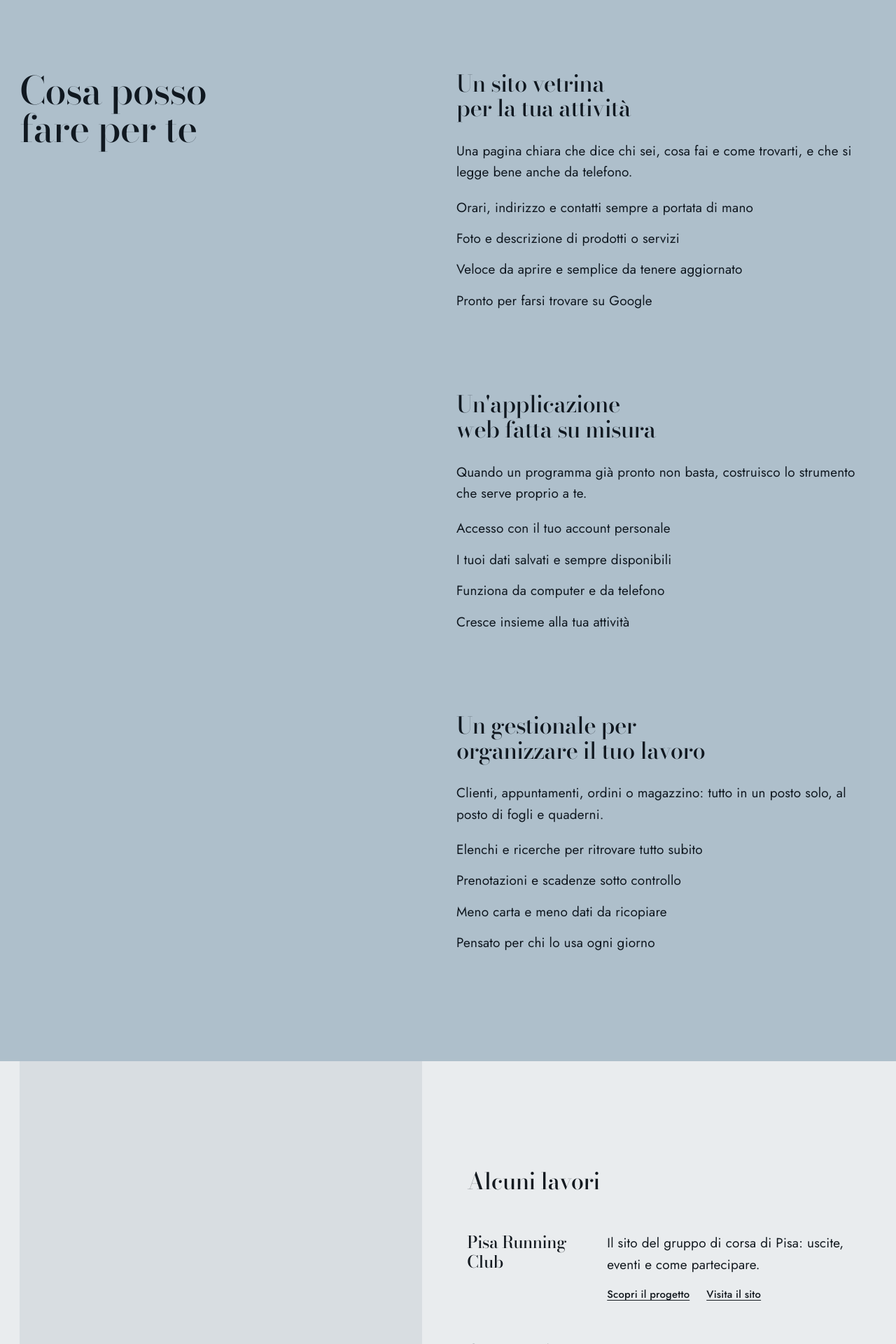
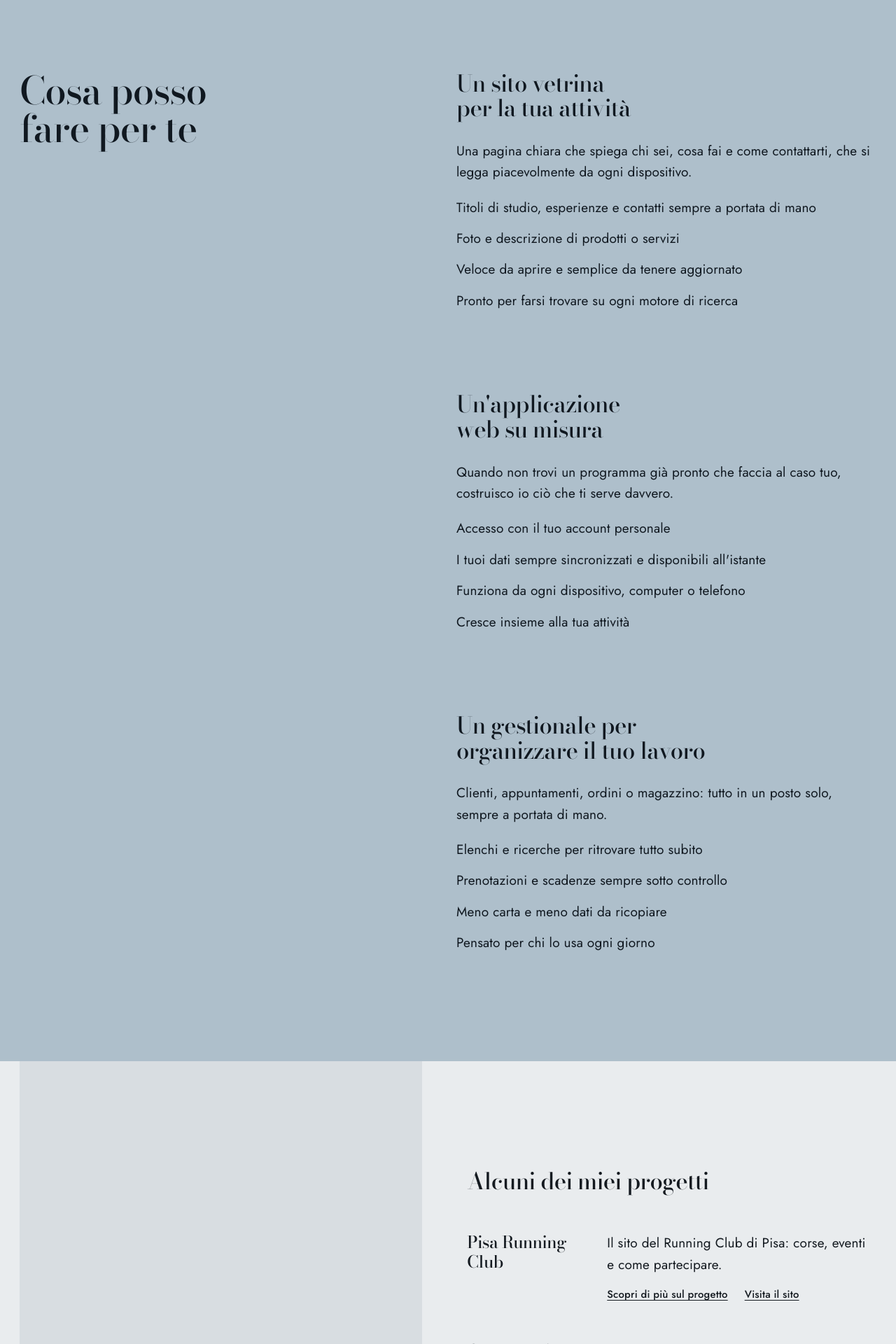
Before and after one commit to matteeoderosa/portfolio, a Next.js app: page / in a window 1280 px wide. Shown: the part 880-2800 px from the top of the page at 70% size. Built offline with nearby package versions, Linux system fonts and the light colour scheme; no server answers.

Commit message:
feat: nuovi testi, piede senza ruolo, CNAME per matteoderosa.it
Co-Authored-By: Claude Sonnet 5.5 <noreply@anthropic.com>

```diff
--- a/src/components/Footer.tsx
+++ b/src/components/Footer.tsx
@@ -2,16 +2,15 @@ import { site } from "@/content/site";
 
 export type FooterProps = {
   lang: "it" | "en";
-  labels: { copyright: string; github: string; role: string };
+  labels: { copyright: string; github: string };
 };
-
 
 export default function Footer({ lang, labels }: FooterProps) {
   return (
     <footer className="site-footer" lang={lang}>
       <div className="footer-line">
         <p>
-          {labels.role}. &copy; {new Date().getFullYear()} Matteo De Rosa. {labels.copyright}
+          &copy; {new Date().getFullYear()} Matteo De Rosa. {labels.copyright}
         </p>
         <a href={site.github} rel="noopener noreferrer">
           {labels.github}
--- a/src/content/dictionaries.ts
+++ b/src/content/dictionaries.ts
@@ -55,7 +55,7 @@ export type Dictionary = {
     mailSubject: string;
     mailBody: string;
   };
-  footer: { copyright: string; github: string; role: string };
+  footer: { copyright: string; github: string };
   a11y: {
     skip: string;
     navAria: string;
@@ -75,77 +75,77 @@ const it: Dictionary = {
     write: "Scrivimi",
   },
   home: {
-    title: "Creo siti e applicazioni web su misura",
+    title: "Siti e WebApps su misura",
     intro:
-      "Sono Matteo, sviluppatore web di Grosseto. Aiuto persone e piccole attività a portare online ciò che serve davvero, in modo semplice e curato.",
+      "Ciao! sono Matteo, sviluppatore web di Grosseto, a Pisa per motivi di studio. Aiuto persone e piccole attività a portare online ciò che serve davvero, in modo semplice e curato.",
     ctaProjects: "Guarda i progetti",
     servicesTitle: "Cosa posso fare per te",
     services: [
       {
         title: "Un sito vetrina per la tua attività",
-        text: "Una pagina chiara che dice chi sei, cosa fai e come trovarti, e che si legge bene anche da telefono.",
+        text: "Una pagina chiara che spiega chi sei, cosa fai e come contattarti, che si legga piacevolmente da ogni dispositivo.",
         items: [
-          "Orari, indirizzo e contatti sempre a portata di mano",
+          "Titoli di studio, esperienze e contatti sempre a portata di mano",
           "Foto e descrizione di prodotti o servizi",
           "Veloce da aprire e semplice da tenere aggiornato",
-          "Pronto per farsi trovare su Google",
+          "Pronto per farsi trovare su ogni motore di ricerca",
         ],
       },
       {
-        title: "Un'applicazione web fatta su misura",
-        text: "Quando un programma già pronto non basta, costruisco lo strumento che serve proprio a te.",
+        title: "Un'applicazione web su misura",
+        text: "Quando non trovi un programma già pronto che faccia al caso tuo, costruisco io ciò che ti serve davvero.",
         items: [
           "Accesso con il tuo account personale",
-          "I tuoi dati salvati e sempre disponibili",
-          "Funziona da computer e da telefono",
+          "I tuoi dati sempre sincronizzati e disponibili all'istante",
+          "Funziona da ogni dispositivo, computer o telefono",
           "Cresce insieme alla tua attività",
         ],
       },
       {
         title: "Un gestionale per organizzare il tuo lavoro",
-        text: "Clienti, appuntamenti, ordini o magazzino: tutto in un posto solo, al posto di fogli e quaderni.",
+        text: "Clienti, appuntamenti, ordini o magazzino: tutto in un posto solo, sempre a portata di mano.",
         items: [
           "Elenchi e ricerche per ritrovare tutto subito",
-          "Prenotazioni e scadenze sotto controllo",
+          "Prenotazioni e scadenze sempre sotto controllo",
           "Meno carta e meno dati da ricopiare",
           "Pensato per chi lo usa ogni giorno",
         ],
       },
     ],
-    featuredTitle: "Alcuni lavori",
+    featuredTitle: "Alcuni dei miei progetti",
     allProjects: "Tutti i progetti",
-    aboutLink: "Leggi di più su di me",
-    contactInvite: "Hai un'idea o un'esigenza? Scrivimi, ne parliamo senza impegno.",
+    aboutLink: "Leggi di più su chi sono",
+    contactInvite: "Hai un'idea o un'esigenza? Scrivimi, ne parliamo per svilupparla insieme al meglio.",
   },
   projects: {
     title: "Progetti",
-    intro: "Una selezione dei lavori a cui ho dedicato più cura.",
-    viewProject: "Scopri il progetto",
+    intro: "Alcuni dei miei lavori a cui ho dedicato più cura.",
+    viewProject: "Scopri di più sul progetto",
     visit: "Visita il sito",
     mainTitle: "Progetti principali",
-    otherTitle: "Altri progetti",
-    back: "Tutti i progetti",
+    otherTitle: "Altri progetti minori",
+    back: "Torna ai progetti",
     purposeTitle: "A cosa serve",
-    whatIDidTitle: "Cosa ho fatto",
+    whatIDidTitle: "Cosa ho creato",
     demo: "Vedi la demo",
     repo: "Vedi il codice",
     techTitle: "Tecnologie usate",
   },
   about: {
     title: "Chi sono",
-    intro: "Sono Matteo, sviluppatore web di Grosseto.",
+    intro: "Ciao, mi chiamo Matteo, sono uno sviluppatore web.",
     paragraphs: [
-      "Vivo a Grosseto e studio a Pisa. Mi piace trasformare un'idea in qualcosa che le persone possano usare davvero, senza complicazioni.",
-      "Lavoro volentieri con chi ha un'attività o un progetto e vuole un sito o uno strumento fatto bene. Mi trovi sempre disponibile a parlare di software e a valutare una collaborazione.",
+      "Vivo a Grosseto e studio a Pisa. Mi piace trasformare un'idea in qualcosa che le persone possano usare davvero in maniera molto semplice.",
+      "Lavoro volentieri con chi ha un'attività o un progetto in mente e vuole un sito o uno strumento fatto bene. Mi trovi sempre disponibile a parlare di software e a valutare una collaborazione.",
     ],
-    interestsTitle: "Fuori dallo schermo",
-    interests: ["Baseball", "Ciclismo", "Corsa"],
+    interestsTitle: "Fuori dallo studio e dal lavoro",
+    interests: ["Corsa", "Ciclismo", "Baseball"],
   },
   contact: {
     title: "Contatti",
-    intro: "Scrivimi due righe: ti rispondo appena posso.",
+    intro: "Scrivimi due righe sulla tua idea: rispondo il prima possibile :D",
     emailLabel: "Email",
-    invite: "Sono aperto a chiacchierare di software e a nuove collaborazioni.",
+    invite: "Sono sempre aperto a chiacchierare di software e a nuove collaborazioni.",
     phoneLabel: "Telefono",
     linkedinLabel: "LinkedIn",
     instagramLabel: "Instagram",
@@ -153,9 +153,9 @@ const it: Dictionary = {
     photoAlt: "Ritratto di Matteo De Rosa",
   },
   cta: {
-    text: "Hai un progetto in mente? Scrivimi, ti rispondo appena posso.",
-    title: "Raccontami cosa ti serve",
-    lead: "Scegli cosa ti serve e si apre l'email già scritta: aggiungi due righe e invia. Ti rispondo appena posso.",
+    text: "Hai un progetto in mente? Scrivimi, ti rispondo il prima possibile.",
+    title: "Raccontami la tua idea",
+    lead: "Scegli cosa ti serve e si apre l'email già scritta: aggiungi due righe e invia. Ti rispondo il prima possibile.",
     legend: "Cosa ti serve?",
     other: "Non lo so ancora, parliamone",
     send: "Scrivimi",
@@ -165,7 +165,6 @@ const it: Dictionary = {
   footer: {
     copyright: "Tutti i diritti riservati.",
     github: "GitHub",
-    role: "Sviluppatore web a Grosseto",
   },
   a11y: {
     skip: "Vai al contenuto",
@@ -276,7 +275,6 @@ const en: Dictionary = {
   footer: {
     copyright: "All rights reserved.",
     github: "GitHub",
-    role: "Web developer in Grosseto",
   },
   a11y: {
     skip: "Skip to content",
--- a/src/content/projects.ts
+++ b/src/content/projects.ts
@@ -31,17 +31,17 @@ export const projects: Project[] = [
     text: {
       it: {
         name: "Pisa Running Club",
-        summary: "Il sito del gruppo di corsa di Pisa: uscite, eventi e come partecipare.",
+        summary: "Il sito del Running Club di Pisa: corse, eventi e come partecipare.",
         purpose:
-          "Spiega come funziona il club: ci si trova in piazza Cairoli, si corre piano e nessuno resta indietro. Elenca le prossime uscite, presenta gli altri sport del gruppo e i professionisti convenzionati, e permette di mettersi in contatto.",
-        whatIDid: "Ho realizzato il sito del club.",
+          "Il sito spiega come funziona il club: decidiamo il punto di ritrovo, si corre piano e nessuno resta indietro. Elenca le prossime uscite, presenta gli altri sport del gruppo e i professionisti convenzionati, e permette di mettersi in contatto con questa realtà.",
+        whatIDid: "Ho realizzato il sito del club da zero, utilizzando il nostro design system, loghi e nomi. Tutto ciò che vedi nel sito, l'ho realizzato personalmente.",
       },
       en: {
         name: "Pisa Running Club",
         summary: "The website of Pisa's running group: runs, events and how to join.",
         purpose:
           "It explains how the club works: we meet in Piazza Cairoli, we run slowly and nobody is left behind. It lists the upcoming runs, presents the group's other sports and partner professionals, and lets you get in touch.",
-        whatIDid: "I built the club's website.",
+        whatIDid: "I built the club's website from scratch. Everything you see on the site, I made it myself, using our design system, logos and names.",
       },
     },
   },
@@ -56,15 +56,15 @@ export const projects: Project[] = [
         name: "Gare del Pisa Running Club",
         summary: "Il calendario condiviso delle gare podistiche.",
         purpose:
-          "Un calendario condiviso delle gare podistiche, pensato per chi si prepara a una gara con il club. È collegato al sito principale del Pisa Running Club.",
-        whatIDid: "Ho realizzato il sito del calendario.",
+          "Un calendario condiviso delle gare podistiche, pensato per chi si prepara a una gara con il club. È collegato al sito principale del Pisa Running Club. Chiunque voglia può aggiungere una gara, e chiunque può consultarlo per sapere dove e quando si corre.",
+        whatIDid: "Ho realizzato il sito da zero. Qualunque servizio è stato pensato e realizzato da me, in modo che fosse il più semplice possibile da utilizzare.",
       },
       en: {
         name: "Pisa Running Club races",
         summary: "The shared calendar of running races.",
         purpose:
           "A shared calendar of running races, made for anyone preparing for a race with the club. It is linked from the main Pisa Running Club website.",
-        whatIDid: "I built the calendar website.",
+        whatIDid: "I built the calendar website from scratch. Every feature was designed and built by me, to make it as simple as possible to use.",
       },
     },
   },
@@ -81,7 +81,7 @@ export const projects: Project[] = [
         purpose:
           "Accedi con il tuo account, crei le tue liste di cose da fare e le note che vuoi ricordare, e spunti ciò che hai già completato.",
         whatIDid:
-          "Ho costruito sia la parte che gestisce account e dati, sia l'interfaccia che si usa dal browser.",
+          "Ho costruito sia la parte che gestisce account e dati, sia l'interfaccia che si usa dal browser, in maniera che fosse il più semplice possibile da utilizzare su ogni dispositivo.",
       },
       en: {
         name: "To-Do List",
@@ -102,19 +102,19 @@ export const projects: Project[] = [
     text: {
       it: {
         name: "PokèReact",
-        summary: "Per sfogliare e cercare tutti i Pokémon.",
+        summary: "Per sfogliare e cercare tutti i Pokémon del Pokédex.",
         purpose:
-          "Puoi cercare un Pokémon per nome, filtrarli per tipo, scorrere le pagine e aprire la scheda con i dettagli, di giorno o con il tema scuro.",
+          "Puoi cercare un Pokémon per nome, filtrarli per tipo, scorrere le pagine e aprire la scheda con i dettagli, con tema chiaro o scuro.",
         whatIDid:
-          "Ho creato l'intera interfaccia, che prende i dati da una raccolta pubblica online di Pokémon.",
+          "Ho creato l'intera interfaccia, che prende i dati dalle API pubbliche fornite da PokéAPI, in modo che fosse carino visivamente e facile da usare.",
       },
       en: {
         name: "PokèReact",
-        summary: "To browse and search all the Pokémon.",
+        summary: "To browse and search all the Pokémon of the Pokédex.",
         purpose:
           "You can search a Pokémon by name, filter them by type, flip through the pages and open a card with all the details, in light or dark theme.",
         whatIDid:
-          "I created the whole interface, which gets its data from a public online collection of Pokémon.",
+          "I created the whole interface, which gets its data from the public PokéAPI.",
       },
     },
   },
@@ -127,11 +127,11 @@ export const projects: Project[] = [
     text: {
       it: {
         name: "GitHub Stats",
-        summary: "Per capire a colpo d'occhio cosa fa un profilo GitHub.",
+        summary: "Per capire a colpo d'occhio cosa è presente su un profilo GitHub.",
         purpose:
-          "Scrivi il nome di una persona o di un'organizzazione e vedi i suoi progetti, i linguaggi usati e l'attività recente. Puoi anche confrontare due profili.",
+          "Scrivi il nome di una persona o di un'organizzazione e vedi i suoi progetti, i linguaggi usati e l'attività recente. Puoi anche confrontare due profili per vedere le differenze tra di essi.",
         whatIDid:
-          "Ho costruito la pagina con grafici e schede, che legge i dati direttamente da GitHub.",
+          "Ho costruito la pagina con grafici e schede, che legge i dati direttamente da GitHub utilizzando API pubbliche con un'interfaccia accattivante.",
       },
       en: {
         name: "GitHub Stats",
```
Also changed, not shown: 2 other files (tests, documents, lock files or other folders).
